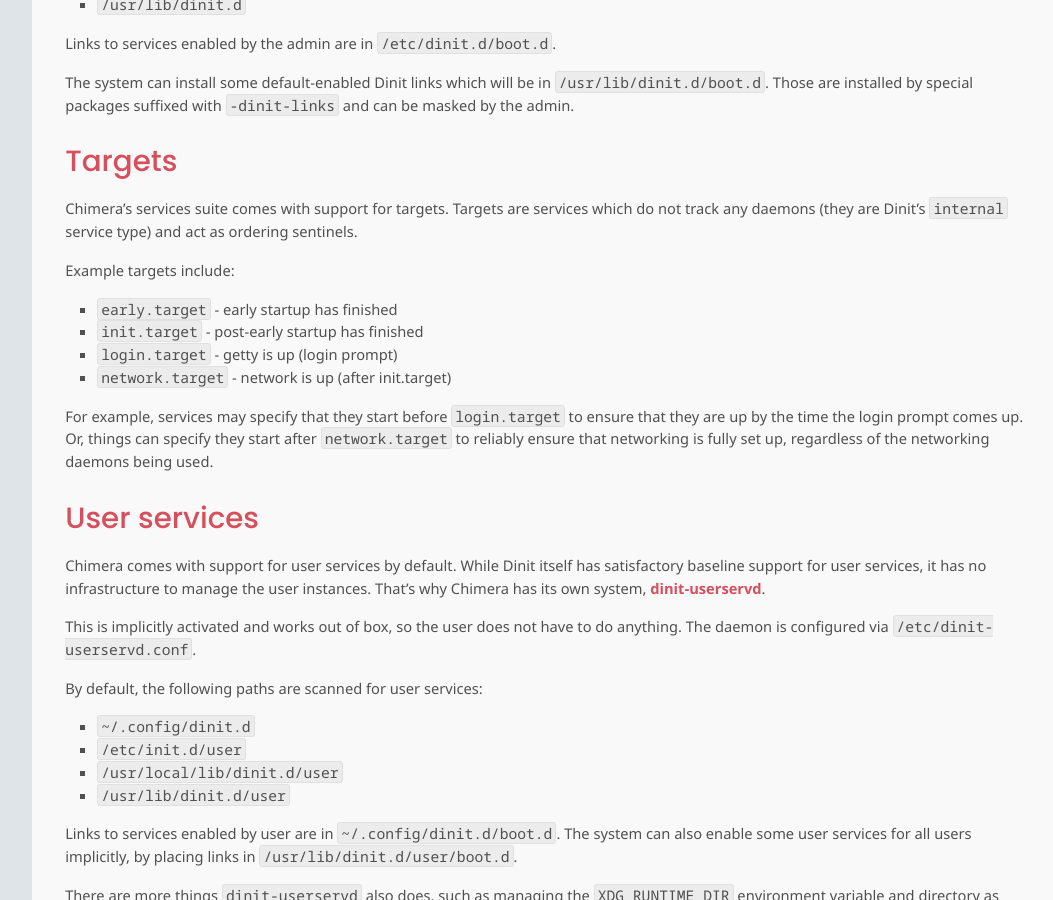
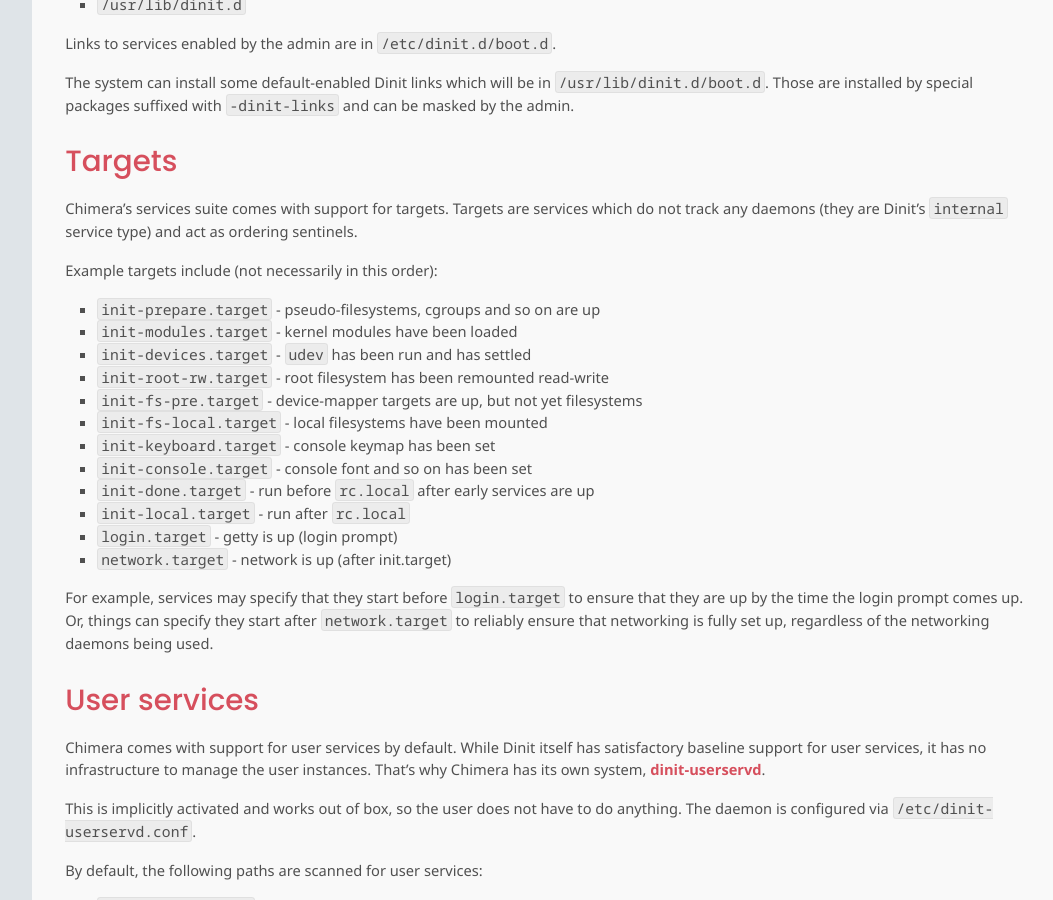
Before and after one commit to chimera-linux/chimera-linux.github.io, a Jekyll site: the page built from _docs/configuration/services.md, in a window 1280 px wide and 900 px high, scrolled down 1308 px. Shown: the whole window, without its empty margins (222-1275 px from the left). Built offline with Jekyll 4.4.1, drawn with Linux system fonts in a browser that asks for light colours.

Commit message:
update service management targets

```diff
--- a/_docs/configuration/services.md
+++ b/_docs/configuration/services.md
@@ -90,10 +90,18 @@
 services which do not track any daemons (they are Dinit's `internal`
 service type) and act as ordering sentinels.
 
-Example targets include:
+Example targets include (not necessarily in this order):
 
-* `early.target` - early startup has finished
-* `init.target` - post-early startup has finished
+* `init-prepare.target` - pseudo-filesystems, cgroups and so on are up
+* `init-modules.target` - kernel modules have been loaded
+* `init-devices.target` - `udev` has been run and has settled
+* `init-root-rw.target` - root filesystem has been remounted read-write
+* `init-fs-pre.target` - device-mapper targets are up, but not yet filesystems
+* `init-fs-local.target` - local filesystems have been mounted
+* `init-keyboard.target` - console keymap has been set
+* `init-console.target` - console font and so on has been set
+* `init-done.target` - run before `rc.local` after early services are up
+* `init-local.target` - run after `rc.local`
 * `login.target` - getty is up (login prompt)
 * `network.target` - network is up (after init.target)
 
```
